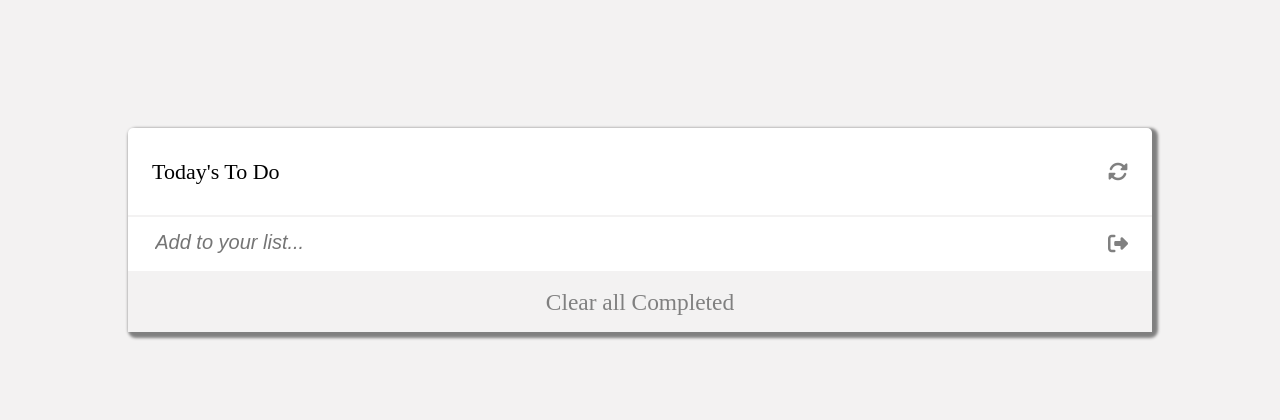
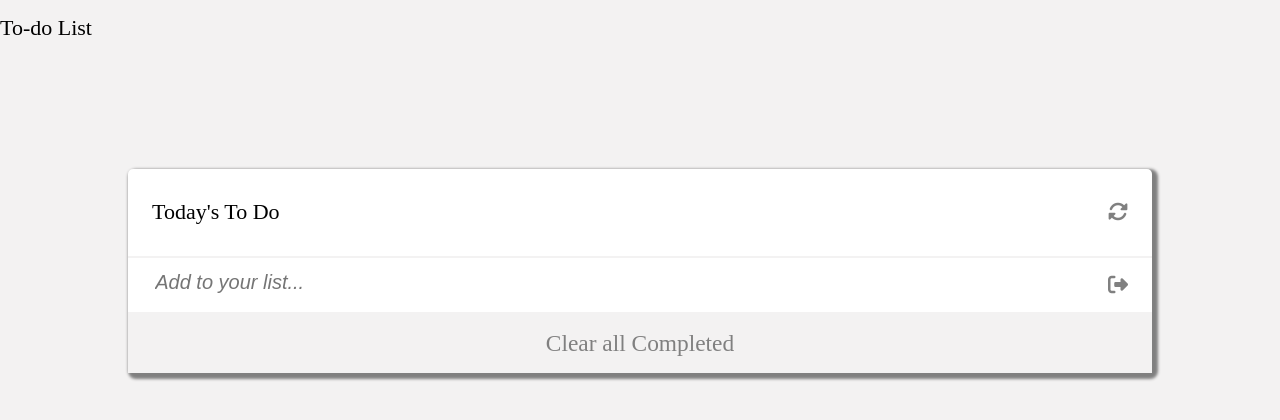
Before and after one commit to david30-maker/To-Do-list, a website: page src/index.html in a window 1280 px wide. Drawn offline with Linux system fonts and the light colour scheme.

Commit message:
fix linter error

```diff
--- a/src/index.html
+++ b/src/index.html
@@ -15,6 +15,7 @@
         <title>To Do list</title>
       </head>
       <body>
+        <h1>To-do List</h1>
         <main id="main">
           <div>
             <div class="todo-title flex">
```
Also changed, not shown: .github/workflows/linters.yml.
